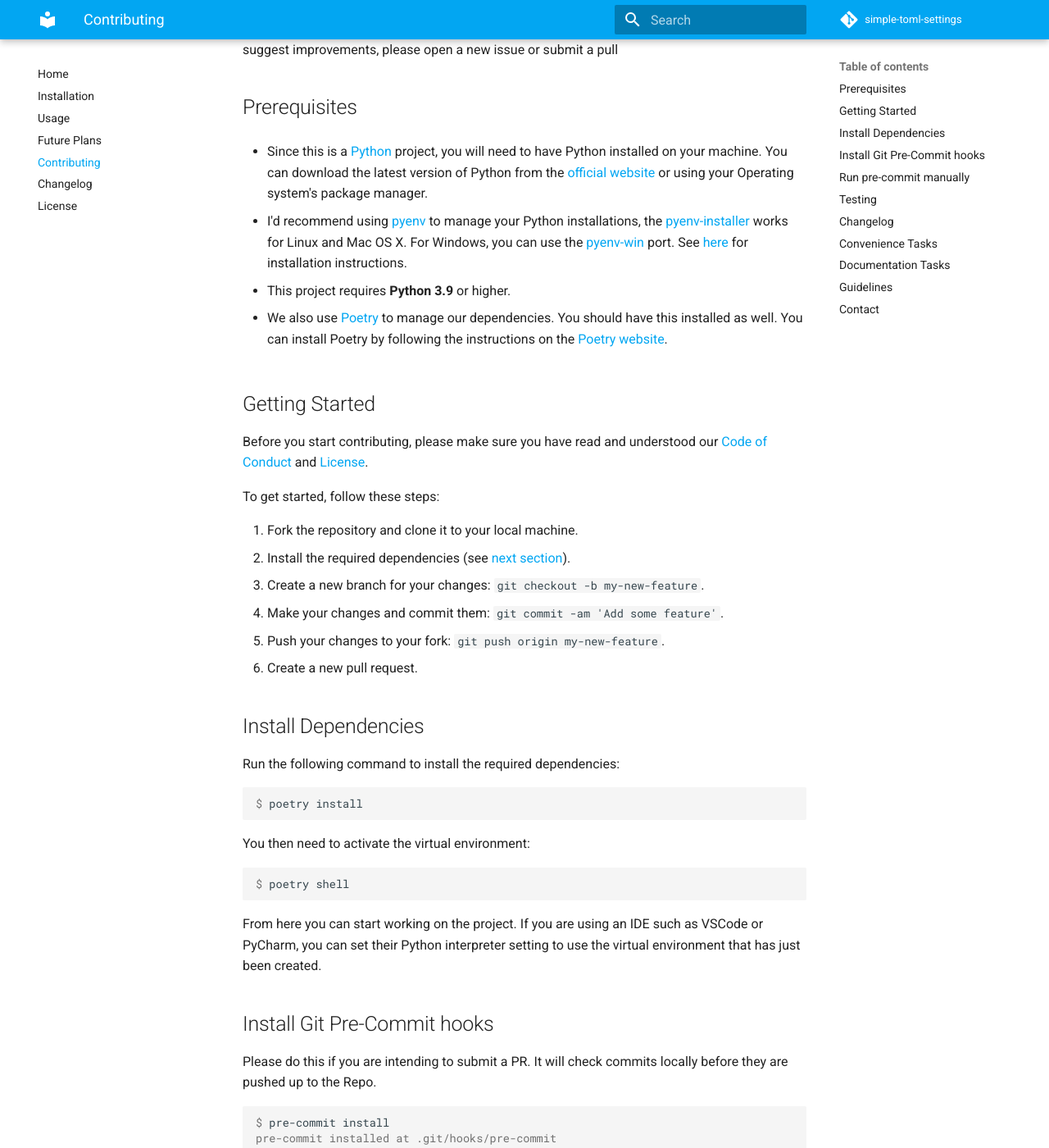
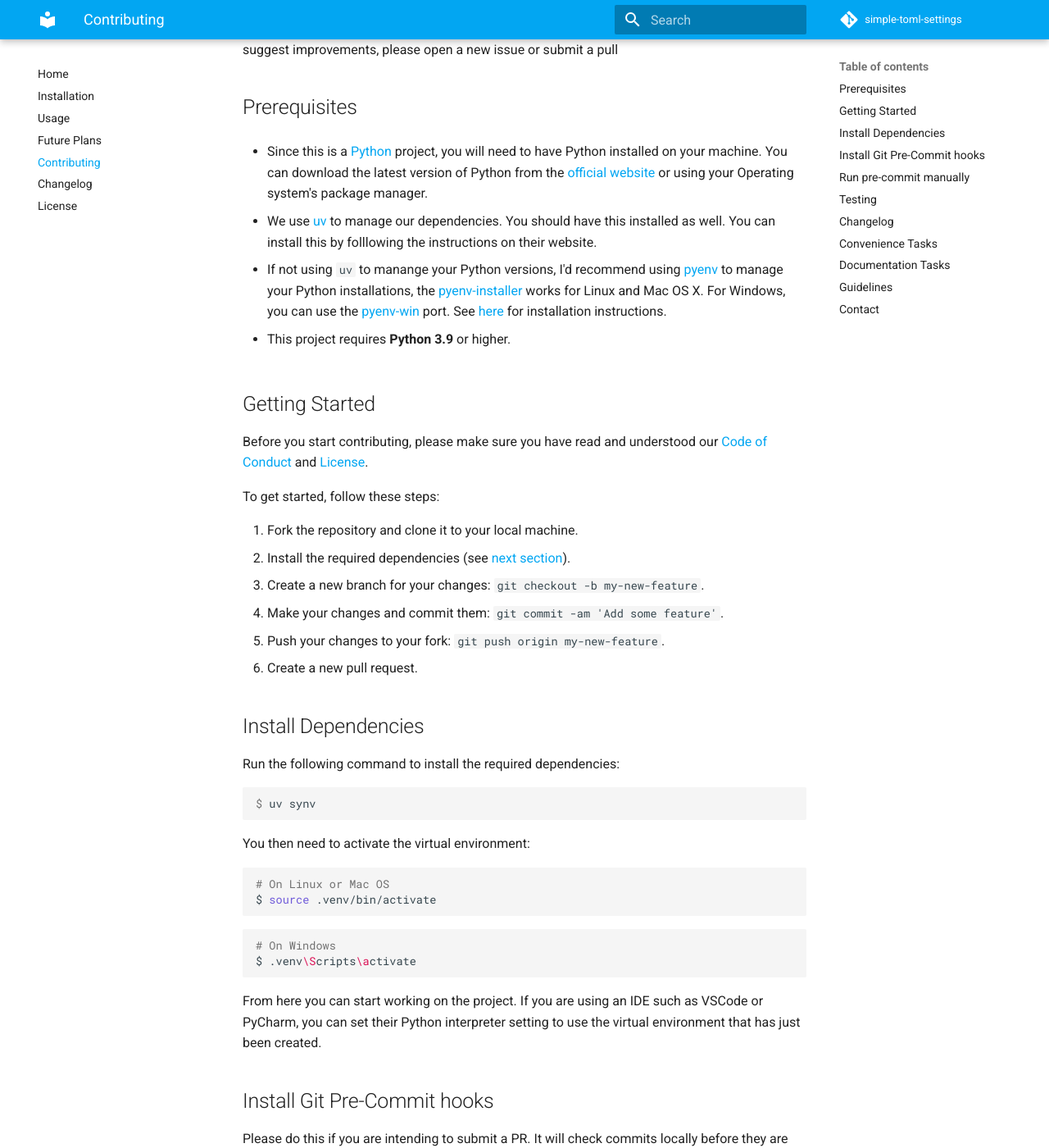
Before and after one commit to seapagan/simple-toml-settings, an MkDocs documentation site: the page built from docs/contributing.md, in a window 1280 px wide and 1400 px high, scrolled down 292 px. Shown: the whole window at 82% size. Built offline with MkDocs 1.6.1 and Material for MkDocs 9.7.7, drawn with Linux system fonts in a browser that asks for light colours; comment, search, counter and statistics services are not loaded.

Commit message:
update docs
Signed-off-by: Grant Ramsay <seapagan@gmail.com>

````diff
--- a/CONTRIBUTING.md
+++ b/CONTRIBUTING.md
@@ -17,8 +17,12 @@ Python installed on your machine. You can download the latest version of Python
 from the [official website](https://www.python.org/downloads/) or using your
 Operating system's package manager.
 
-- I'd recommend using [pyenv](https://github.com/pyenv/pyenv) to manage your
-Python installations, the
+- We use [uv](https://docs.astral.sh/uv/) to manage our dependencies. You
+should have this installed as well. You can install this by folllowing the
+instructions on their website.
+
+- If not using `uv` to manange your Python versions,  I'd recommend using
+[pyenv](https://github.com/pyenv/pyenv) to manage your Python installations, the
 [pyenv-installer](https://github.com/pyenv/pyenv-installer) works for Linux and
 Mac OS X. For Windows, you can use the
 [pyenv-win](https://github.com/pyenv-win/pyenv-win) port. See
@@ -26,11 +30,6 @@ Mac OS X. For Windows, you can use the
 instructions.
 
 - This project requires **Python 3.9** or higher.
-
-- We also use [Poetry](https://python-poetry.org/) to manage our dependencies. You
-should have this installed as well. You can install Poetry by following the
-instructions on the [Poetry
-website](https://python-poetry.org/docs/#installation).
 
 ## Getting Started
 
@@ -53,13 +52,19 @@ To get started, follow these steps:
 Run the following command to install the required dependencies:
 
 ```console
-$ poetry install
+$ uv synv
 ```
 
 You then need to activate the virtual environment:
 
-```console
-$ poetry shell
+```bash
+# On Linux or Mac OS
+$ source .venv/bin/activate
+```
+
+```bash
+# On Windows
+$ .venv\Scripts\activate
 ```
 
 From here you can start working on the project. If you are using an IDE such as
````
Also changed, not shown: README.md (+7 -0 lines), docs/installation.md (+10 -2 lines).
